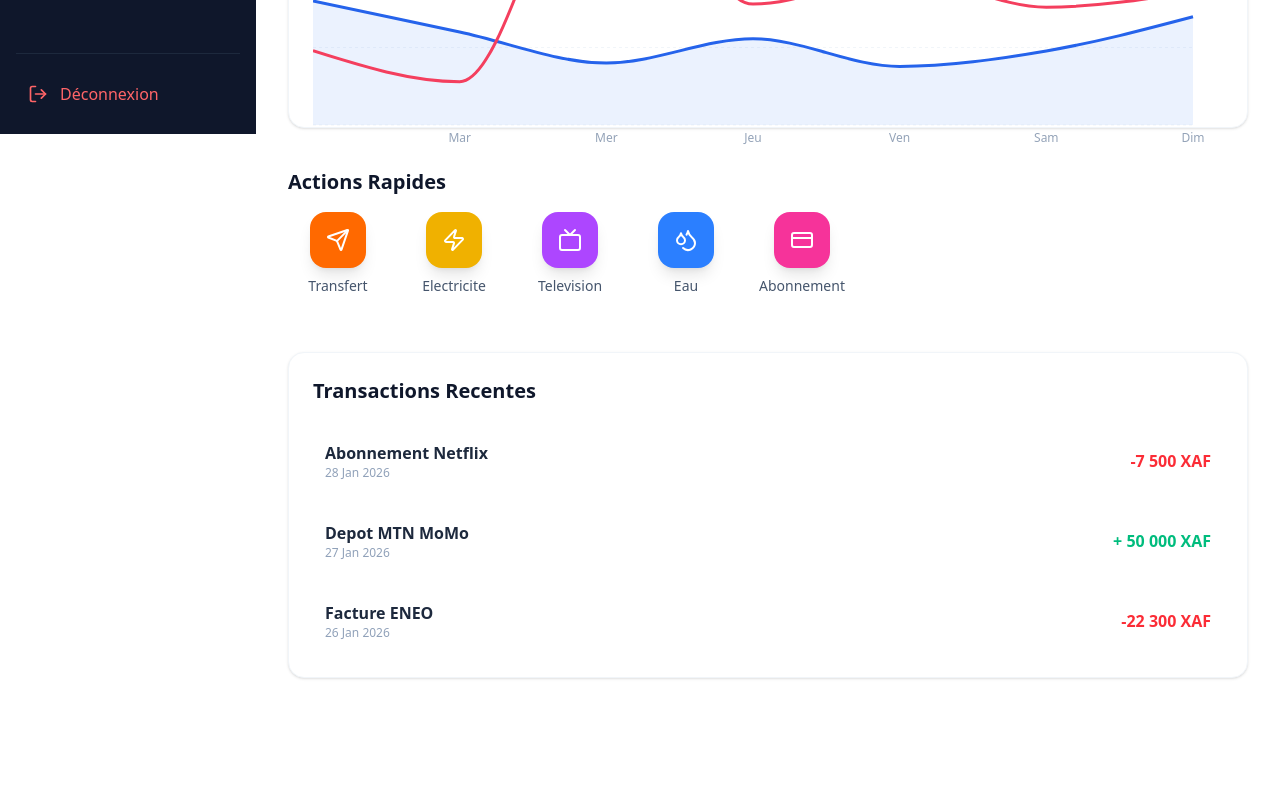
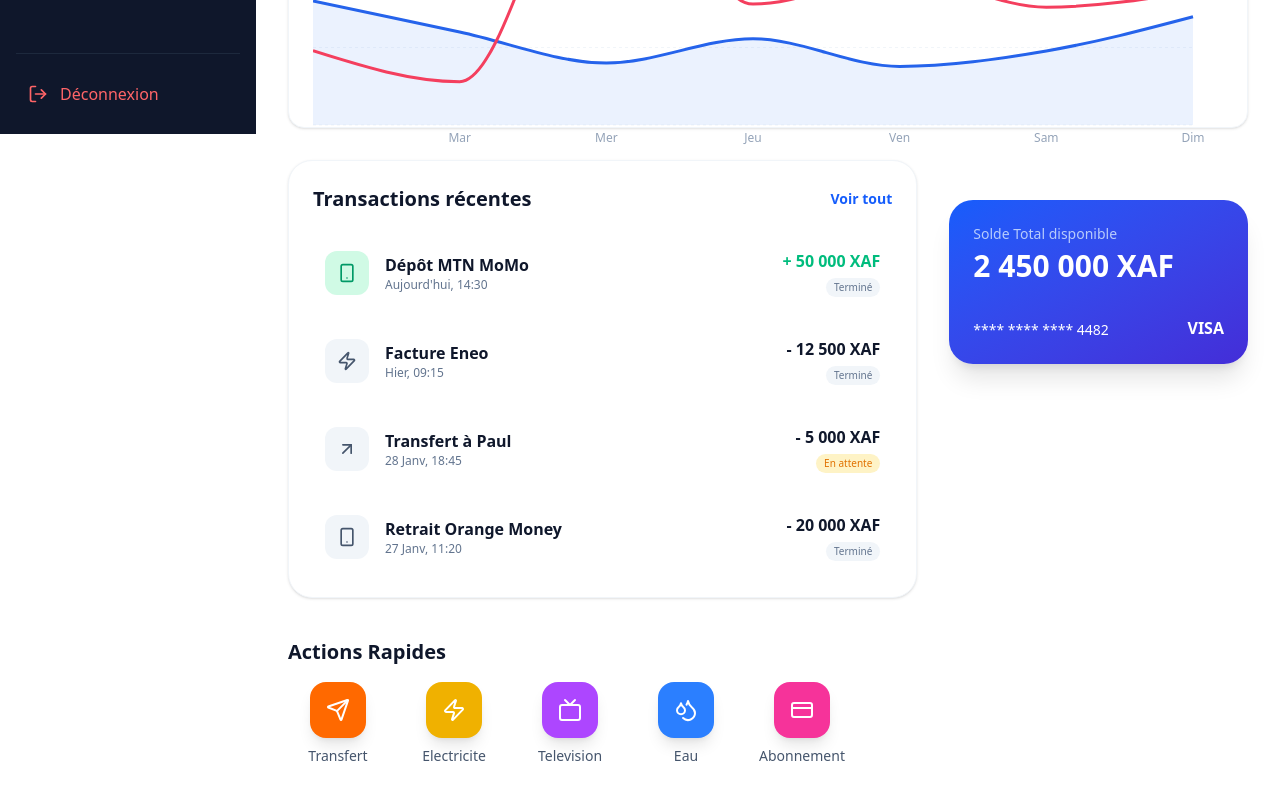
Before and after one commit to atedesi22/FinanceFlow-Dashboard, a React (Vite) app: page / in a window 1280 px wide. Shown: the part 666-1466 px from the top of the page. Before the commit the page ends 1376 px from the top, so only its background shows below. Built offline with nearby package versions, Linux system fonts and the light colour scheme.

Commit message:
card section

```diff
--- a/src/components/Topbar.jsx
+++ b/src/components/Topbar.jsx
@@ -4,6 +4,10 @@ import { useDarkMode } from "../hooks/useDarkMode";
 const Topbar = ({onMenuClick}) =>{
 
     const [theme, setTheme] = useDarkMode();
+
+    const toggleTheme = () => {
+        setTheme(theme === 'light' ? 'dark' : 'light');
+    };
 
     return(
         <>
@@ -16,7 +20,7 @@ const Topbar = ({onMenuClick}) =>{
             <div className="hidden sm:block text-slate-400">Dashboard / Accueil</div>
 
                 <div className="flex items-center gap-4">
-                    <button onClick={() => setTheme(theme === 'dark' ? 'light' : 'dark')}
+                    <button onClick={toggleTheme}
                         className="p-2 rounded-4xl bg-slate-100 dark:bg-slate-800 text-slate-600 dark:text-yellow-400 transition-all"
                         >
                         {theme === 'dark' ? <Moon size={20}/> : <Sun size={20}/>}
--- /dev/null
+++ b/src/components/TransactionList.jsx
@@ -0,0 +1,46 @@
+import { ArrowUpRight, ArrowDownLeft, Smartphone, Zap } from 'lucide-react';
+
+const transactions = [
+  { id: 1, name: "Dépôt MTN MoMo", date: "Aujourd'hui, 14:30", amount: "+ 50 000", type: "income", category: "mobile", status: "Terminé" },
+  { id: 2, name: "Facture Eneo", date: "Hier, 09:15", amount: "- 12 500", type: "expense", category: "bill", status: "Terminé" },
+  { id: 3, name: "Transfert à Paul", date: "28 Janv, 18:45", amount: "- 5 000", type: "expense", category: "transfer", status: "En attente" },
+  { id: 4, name: "Retrait Orange Money", date: "27 Janv, 11:20", amount: "- 20 000", type: "expense", category: "mobile", status: "Terminé" },
+];
+
+const TransactionList = () => {
+  return (
+    <div className="bg-white dark:bg-slate-800 rounded-3xl p-6 shadow-sm border border-slate-100 dark:border-slate-700">
+      <div className="flex justify-between items-center mb-6">
+        <h3 className="text-xl font-bold text-slate-900 dark:text-white">Transactions récentes</h3>
+        <button className="text-blue-600 font-semibold text-sm hover:underline">Voir tout</button>
+      </div>
+
+      <div className="space-y-4">
+        {transactions.map((t) => (
+          <div key={t.id} className="flex items-center justify-between p-3 hover:bg-slate-50 dark:hover:bg-slate-700/50 rounded-2xl transition-colors cursor-pointer">
+            <div className="flex items-center gap-4">
+              <div className={`p-3 rounded-xl ${t.type === 'income' ? 'bg-emerald-100 text-emerald-600' : 'bg-slate-100 text-slate-600 dark:bg-slate-700 dark:text-slate-300'}`}>
+                {t.category === 'mobile' ? <Smartphone size={20} /> : t.category === 'bill' ? <Zap size={20} /> : <ArrowUpRight size={20} />}
+              </div>
+              <div>
+                <p className="font-bold text-slate-900 dark:text-white">{t.name}</p>
+                <p className="text-xs text-slate-500 dark:text-slate-400">{t.date}</p>
+              </div>
+            </div>
+
+            <div className="text-right">
+              <p className={`font-bold ${t.type === 'income' ? 'text-emerald-500' : 'text-slate-900 dark:text-white'}`}>
+                {t.amount} XAF
+              </p>
+              <p className={`text-[10px] font-medium px-2 py-0.5 rounded-full inline-block ${t.status === 'En attente' ? 'bg-amber-100 text-amber-600' : 'bg-slate-100 text-slate-500'}`}>
+                {t.status}
+              </p>
+            </div>
+          </div>
+        ))}
+      </div>
+    </div>
+  );
+};
+
+export default TransactionList;
--- a/src/hooks/useDarkMode.jsx
+++ b/src/hooks/useDarkMode.jsx
@@ -9,8 +9,11 @@ export const useDarkMode = () => {
 
     useEffect(() => {
         const root = window.document.documentElement;
-        root.classList.remove('light', 'dark');
-        root.classList.add(theme);
+        if (theme === 'dark') {
+            root.classList.add('dark');
+        } else {
+            root.classList.remove('dark');
+        }
         localStorage.setItem('theme', theme);
     }, [theme]);
 
--- a/src/pages/Dasboard.jsx
+++ b/src/pages/Dasboard.jsx
@@ -2,6 +2,7 @@ import { CreditCard, Droplets, Send, Tv, Wallet, Zap } from 'lucide-react';
 import StatsCard from '../components/StatsCard';
 import '../index.css'
 import MainChart from '../components/MainChart';
+import TransactionList from '../components/TransactionList';
 
 
 const Dashboard = () =>{
@@ -45,6 +46,23 @@ const Dashboard = () =>{
                     <MainChart/>
                 </div>
 
+                <div className='grid grid-cols-1 lg:grid-cols-3 gap-8 mt-8'>
+                    <div className='lg:col-span-2'>
+                        <TransactionList/>
+                    </div>
+
+                    <div className='space-y-8 mt-10'>
+                        <div className='bg-gradient-to-br dark:from-red-500  from-blue-600 to-indigo-700 p-6 rounded-3xl text-white shadow-xl'>
+                            <p className='text-blue-100 text-sm opacity-80'>Solde Total disponible</p>
+                            <h2 className='text-3xl font-bold mt-1'>2 450 000 XAF</h2>
+                            <div className='mt-8 flex justify-between items-end'>
+                                <div className='text-sm'> **** **** **** 4482</div>
+                                <div className='font-bold'>VISA</div>
+                            </div>
+                        </div>
+                    </div>
+                </div>
+
                 {/* Actions Rapides  */}
                 <div className='mt-10'>
                     <h2 className='text-xl font-bold text-slate-900 dark:text-white mb-4'>Actions Rapides</h2>
@@ -67,32 +85,6 @@ const Dashboard = () =>{
 
                     </div>
                 </div>
-
-                {/* Tableau des transactions recentes  */}
-                <div className='mt-10 bg-white dark:border-none dark:bg-slate-800 rounded-2xl shadow-sm border border-slate-100 p-6'>
-                    <h2 className='text-xl font-bold text-slate-900 dark:text-white mb-6'>Transactions Recentes</h2>
-                    <div className='space-y-4'>
-                        {[
-                            {name : 'Abonnement Netflix', date: '28 Jan 2026', amount: '-7 500 XAF', type: 'service'},
-                            {name : 'Depot MTN MoMo', date: '27 Jan 2026', amount: '+ 50 000 XAF', type: 'income'},
-                            {name : 'Facture ENEO', date: '26 Jan 2026', amount: '-22 300 XAF', type: 'bill'}
-                        ].map((t, i) => (
-                            <div
-                                key={i}
-                                className='flex justify-between items-center p-3 hover:bg-slate-50 active:bg-slate-50 rounded-xl transition-colors'
-                            >
-                                <div>
-                                    <p className='font-semibold text-slate-800'>{t.name}</p>
-                                    <p className='text-xs text-slate-400'>{t.date}</p>
-                                </div>
-                                <span className={`font-bold ${t.amount.startsWith('+') ? 'text-emerald-500' : 'text-red-500'}`}>
-                                    {t.amount}
-                                </span>
-                            </div>
-                        ))}
-
-                    </div>
-                </div>
             </div>
         </>
     )
```
